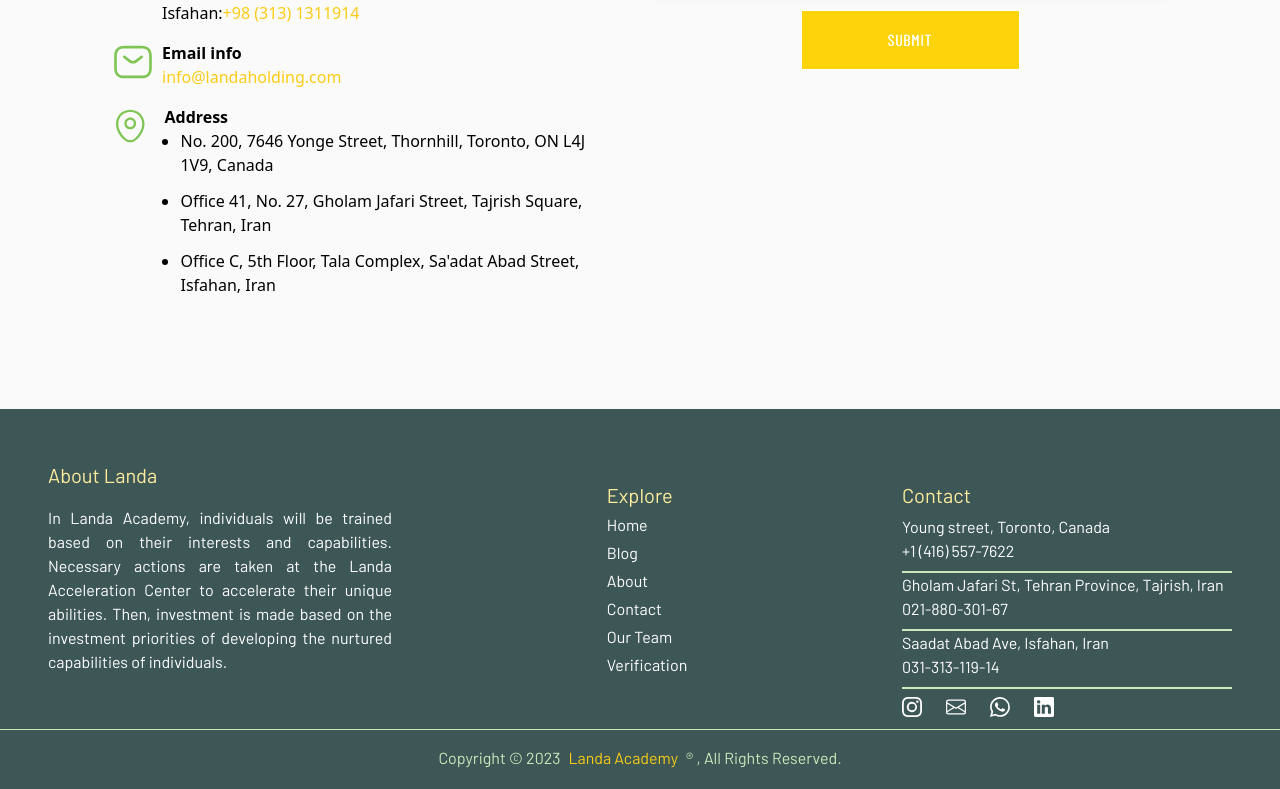
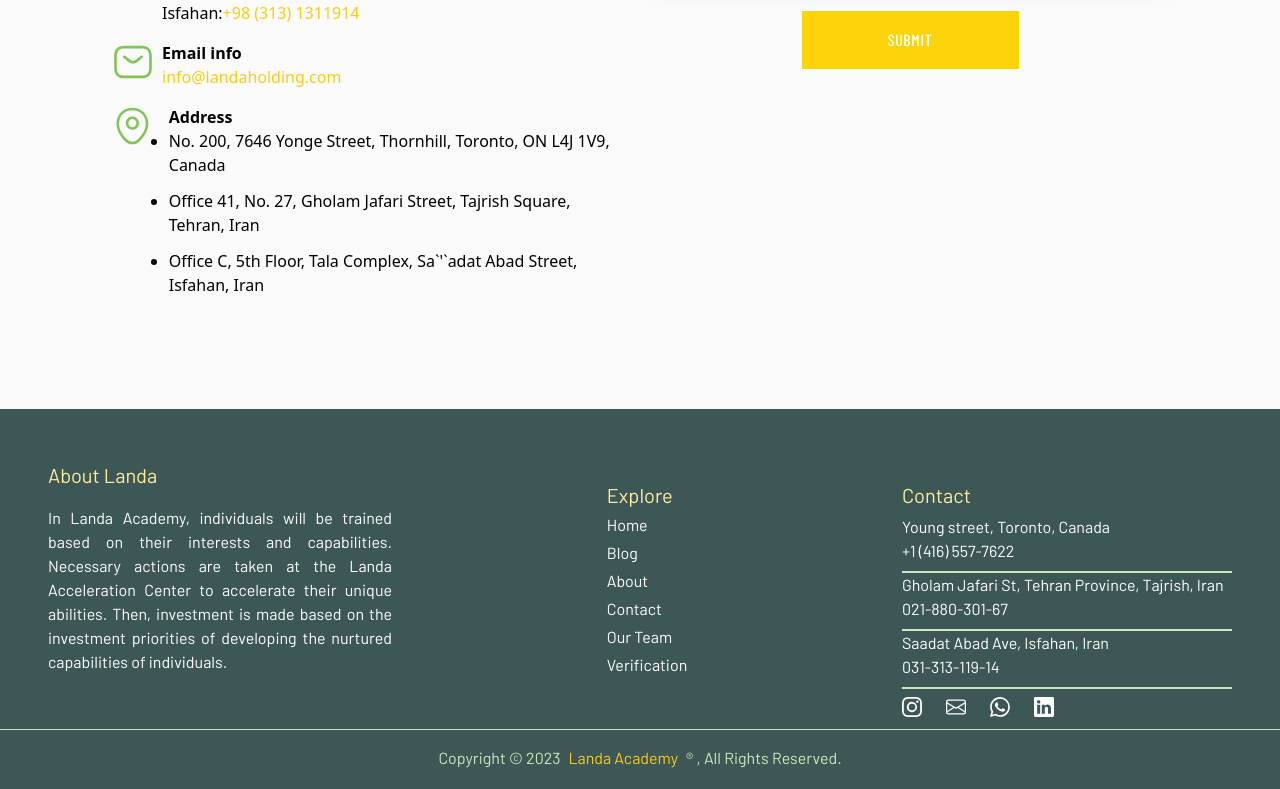
Before and after one commit to Landa-Startup/academy, a Next.js app: page /contact in a window 1280 px wide. Shown: the part 976-1765 px from the top of the page. Built offline with nearby package versions, Linux system fonts and the light colour scheme; no server answers.

Commit message:
chore: refactor ContactUsDescription component

```diff
--- a/components/common/ContactUsDescription.tsx
+++ b/components/common/ContactUsDescription.tsx
@@ -10,7 +10,7 @@ import IconEmailB from '../icons/IconEmailB';
 export default function ContactUsDescription() {
   return (
     <div>
-      <div className="mb-5 mt-10 flex flex-col items-center md:my-0 md:w-[464px] md:items-start">
+      <div className="mb-5 mt-10 flex flex-col md:my-0 md:w-[464px] md:items-start">
         <h1 className="font-gilda text-4xl font-light md:text-5xl">
           Landa Holding
         </h1>
@@ -23,10 +23,7 @@ export default function ContactUsDescription() {
         </p>
       </div>
       <div className="flex flex-row space-x-3">
-        <Link
-          href={'https://www.instagram.com/landaacademy/'}
-          target="_blank"
-        >
+        <Link href={'https://www.instagram.com/landaacademy/'} target="_blank">
           <IconInstagram />
         </Link>
         <Link href={'https://wa.me/989120539563'} target="_blank">
@@ -44,7 +41,7 @@ export default function ContactUsDescription() {
       </div>
       <div className="mt-10 flex flex-col gap-4">
         <div className="flex gap-2">
-          <Phone addedClass='-mt-5'/>
+          <Phone addedClass="-mt-5" />
           <div className="flex flex-col">
             <span className="font-semibold">Phone Call</span>
             <ul className="gap-1">
@@ -86,12 +83,21 @@ export default function ContactUsDescription() {
 
         <div className="flex gap-2">
           <Location />
-          <div className="ml-2 flex flex-col">
+          <div className="ml-2 flex w-11/12 flex-col">
             <span className="font-semibold">Address</span>
-            <ul className="mx-4 list-disc space-y-3">
-              <li>No. 200, 7646 Yonge Street, Thornhill, Toronto, ON L4J 1V9, Canada</li>
-              <li>Office 41, No. 27, Gholam Jafari Street, Tajrish Square, Tehran, Iran</li>
-              <li>Office C, 5th Floor, Tala Complex, Sa'adat Abad Street, Isfahan, Iran</li>
+            <ul className="list-disc space-y-3">
+              <li>
+                No. 200, 7646 Yonge Street, Thornhill, Toronto, ON L4J 1V9,
+                Canada
+              </li>
+              <li>
+                Office 41, No. 27, Gholam Jafari Street, Tajrish Square, Tehran,
+                Iran
+              </li>
+              <li>
+                Office C, 5th Floor, Tala Complex, Sa`&apos;`adat Abad Street,
+                Isfahan, Iran
+              </li>
             </ul>
           </div>
         </div>
```
